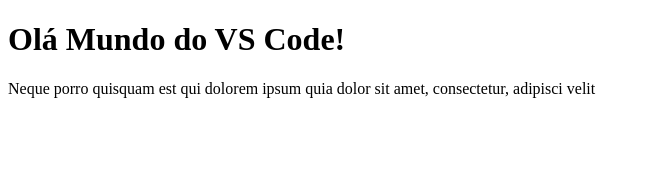
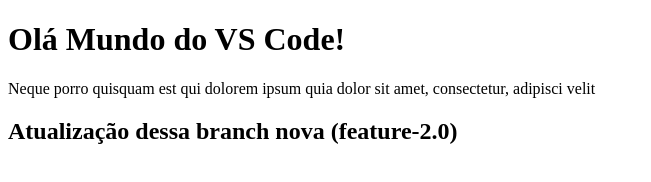
Before and after one commit to andersonroberto91/teste-vscode, a plain HTML site: page index.html in a window 1280 px wide. Shown: the whole page, without its empty margins (0-651 px from the left). Drawn offline with Linux system fonts and the light colour scheme.

Commit message:
atualização nova brach

```diff
--- a/index.html
+++ b/index.html
@@ -9,5 +9,7 @@
 <body>
     <h1>Olá Mundo do VS Code!</h1>
     <p>Neque porro quisquam est qui dolorem ipsum quia dolor sit amet, consectetur, adipisci velit</p>
+
+    <h2>Atualização dessa branch nova (feature-2.0)</h2>
 </body>
 </html>
```
